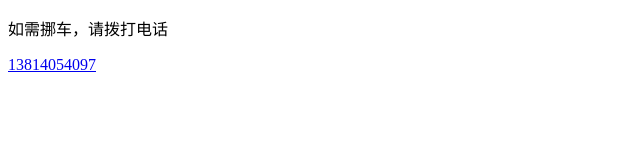
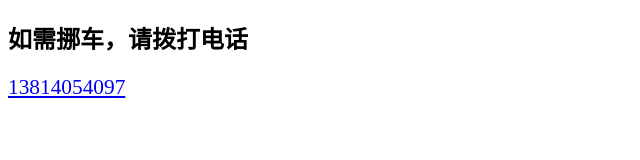
Before and after one commit to zhikun0704/wechat_car, a plain HTML site: page index.html in a window 1280 px wide. Shown: the whole page, without its empty margins (0-640 px from the left). Drawn offline with Linux system fonts and the light colour scheme.

Commit message:
Update index.html

```diff
--- a/index.html
+++ b/index.html
@@ -6,6 +6,6 @@
     <meta name="viewport" content="width=device-width, initial-scale=1.0">
   </head>
   <body>
-    <p>如需挪车，请拨打电话</p><a href="tel:13814054097">13814054097</a>
+    <h2>如需挪车，请拨打电话</h2><a href="tel:13814054097" style="font-size:16pt;">13814054097</a>
   </body>
 </html>
```
